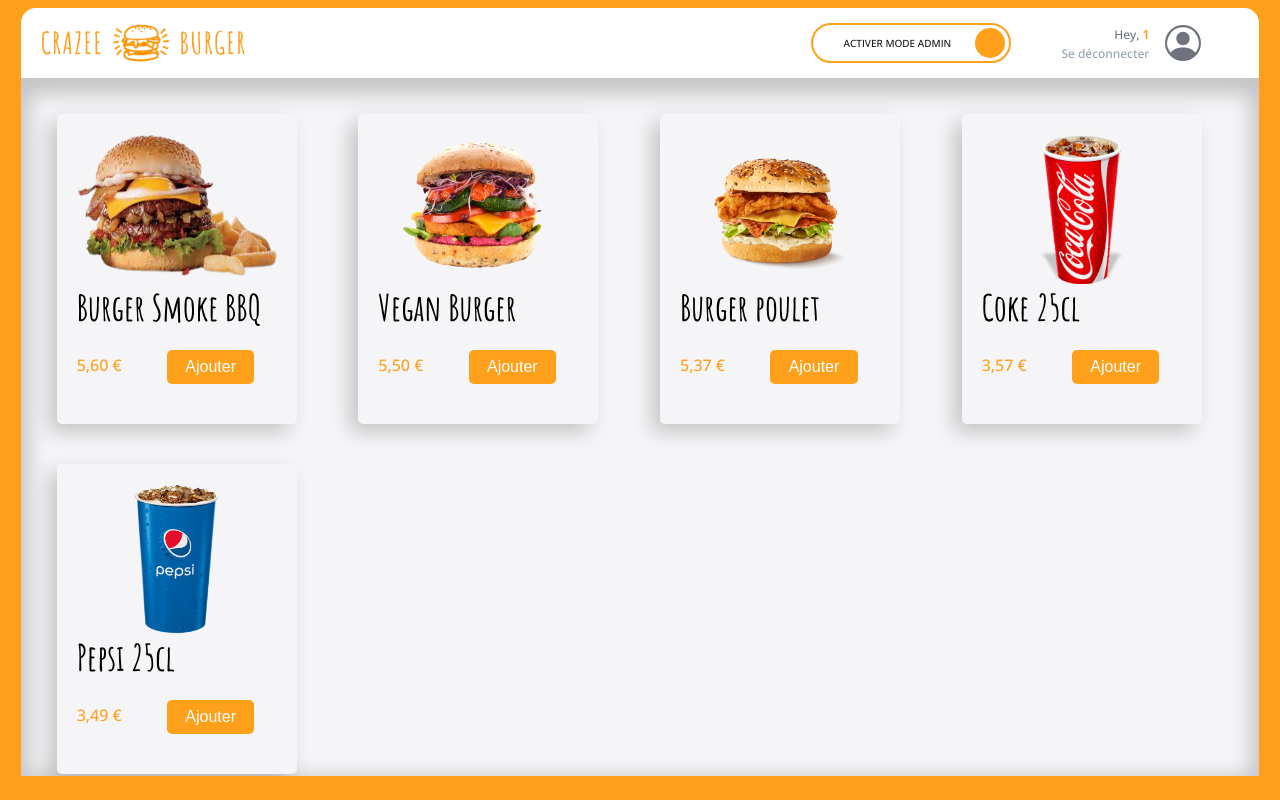
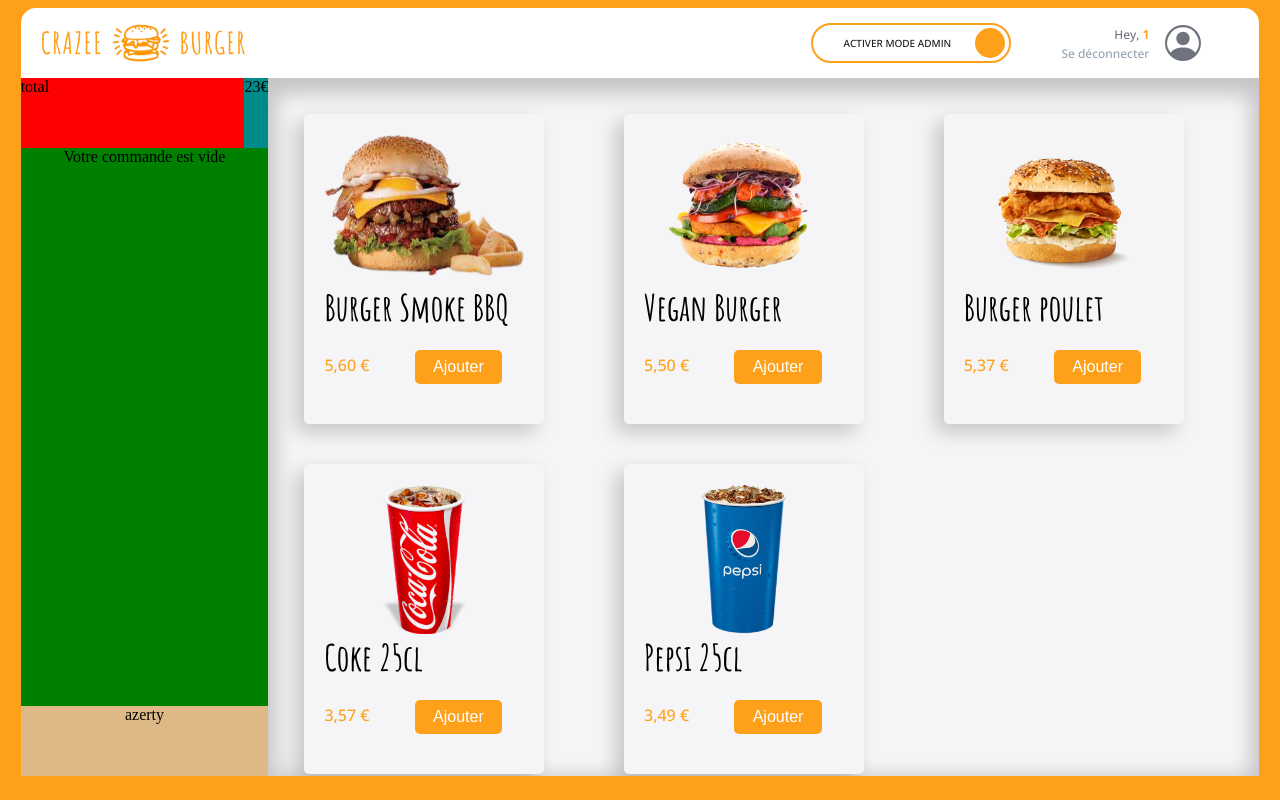
Before and after one commit to angelo-mbunga/crazee-burger, a React (Vite) app: page /order/1 in a window 1280 px wide. Built offline with nearby package versions, Linux system fonts and the light colour scheme.

Commit message:
💄 F10 : BASKET > Add layout v1

```diff
--- a/src/components/pages/order/main/Basket.jsx
+++ b/src/components/pages/order/main/Basket.jsx
@@ -3,10 +3,33 @@
 
 export default function Basket() {
   return (
-    <BasketStyled>Basket</BasketStyled>
+    <BasketStyled>
+      <div className='header'>total <span className='rer'>23€</span></div>
+      <div className='content'>Votre commande est vide</div>
+      <div className='footer'>azerty</div>
+    </BasketStyled>
   )
 }
 
 const BasketStyled = styled.div`
-  display: none;
+
+  .header {
+    background-color: red;
+    height: 10%;
+    .rer {
+      background-color: darkcyan;
+      float: right;
+      height: 100%;
+    }
+  }
+  .content {
+    background-color: green;
+    height: 80%;
+    text-align: center;
+  }
+  .footer {
+    background-color: burlywood;
+    text-align: center;
+    height: 10%;
+  }
 `;
--- a/src/components/pages/order/main/Main.jsx
+++ b/src/components/pages/order/main/Main.jsx
@@ -28,7 +28,7 @@
   box-shadow: 0px 8px 20px 8px rgba(0, 0, 0, 0.2) inset ;
   flex: 1;
   display: grid;
-  //grid-template-columns:20% 1fr;
+  grid-template-columns:20% 1fr;
   height: calc(95vh - 10vh);
 
   .menu-and-amdin{
```
